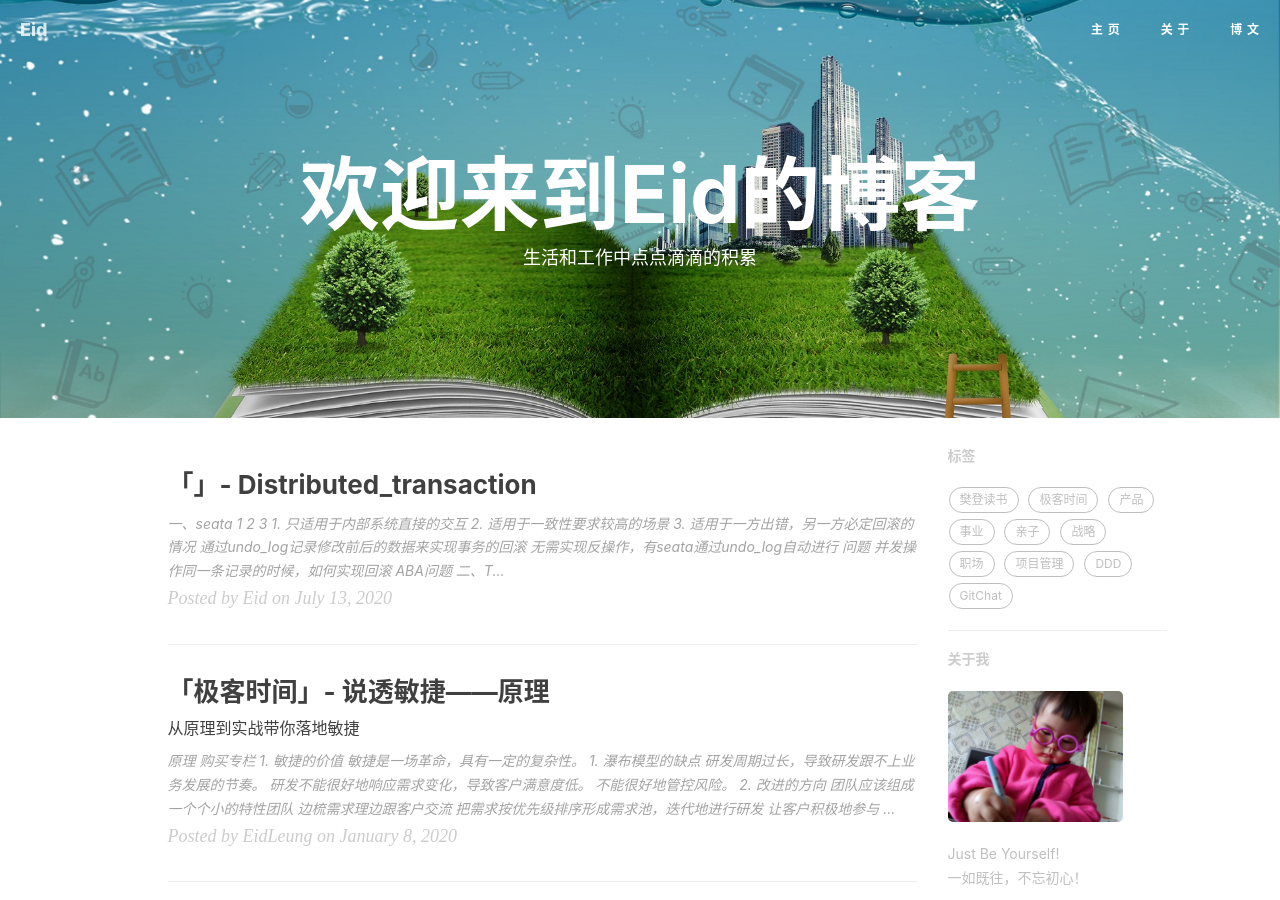
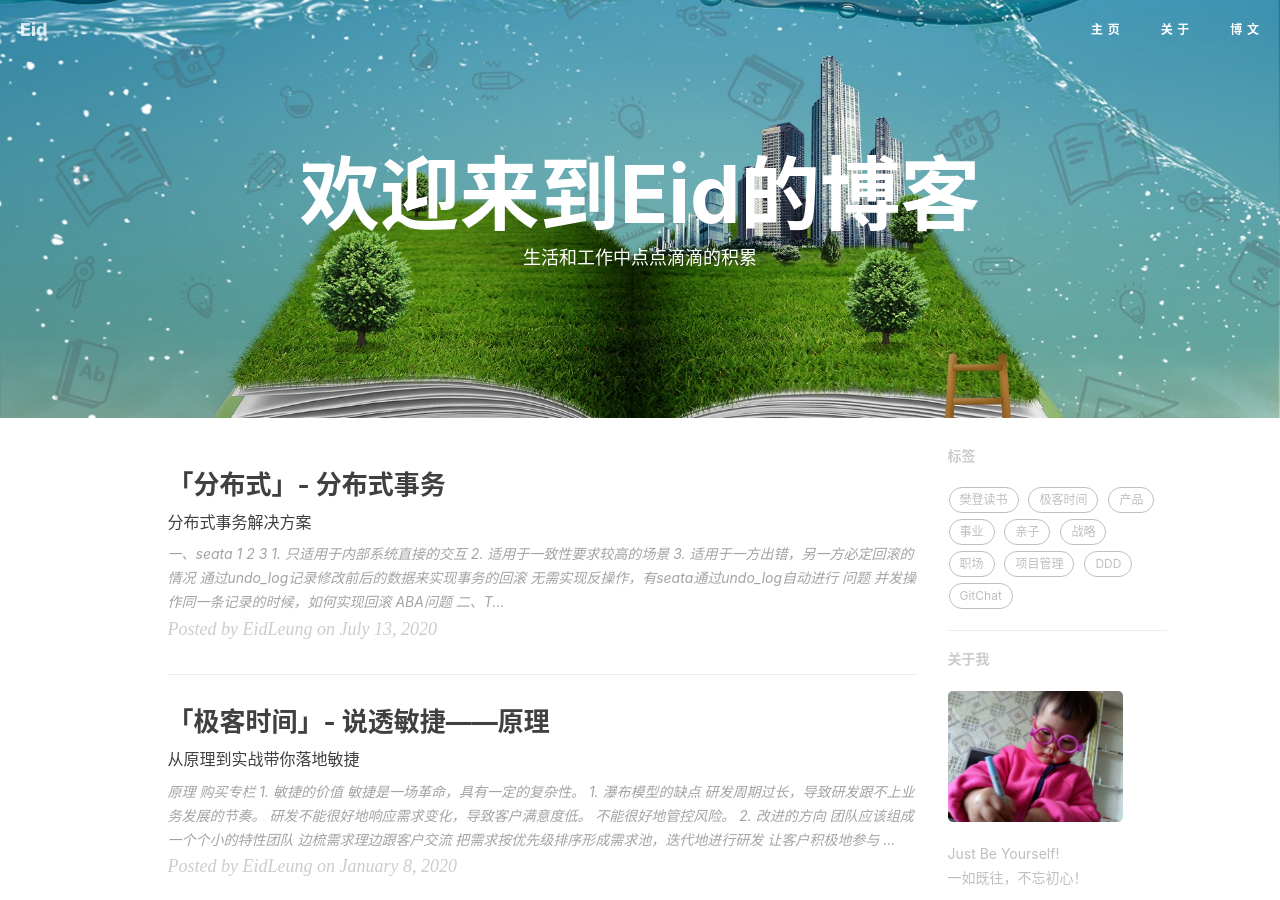
Before and after one commit to EidLeung/eidleung.github.io, a Jekyll site: the page built from index.html, in a window 1280 px wide and 900 px high. Built offline with Jekyll 4.4.1, drawn with Linux system fonts in a browser that asks for light colours; nearby versions of some CDN libraries; the list of posts is cut into pages by our own code; comment, search, counter and statistics services are not loaded.

Commit message:
添加分类

````diff
--- a/_posts/docs/2020-07-13-distributed_transaction.md
+++ b/_posts/docs/2020-07-13-distributed_transaction.md
@@ -1,3 +1,19 @@
+---
+layout:      post
+classify:    "分布式"
+title:       "分布式事务"
+subtitle:    "分布式事务解决方案"
+date:        2020-07-13
+catalog:     true
+header-img: "img/work/digital-gb.jpg"
+catalog:     true
+author:      "EidLeung"
+tags:
+    - 分布式
+    - 事务
+---
+
+
 # 一、[seata](http://seata.io/en-us/index.html)
 ```
 1. 只适用于内部系统直接的交互
````
